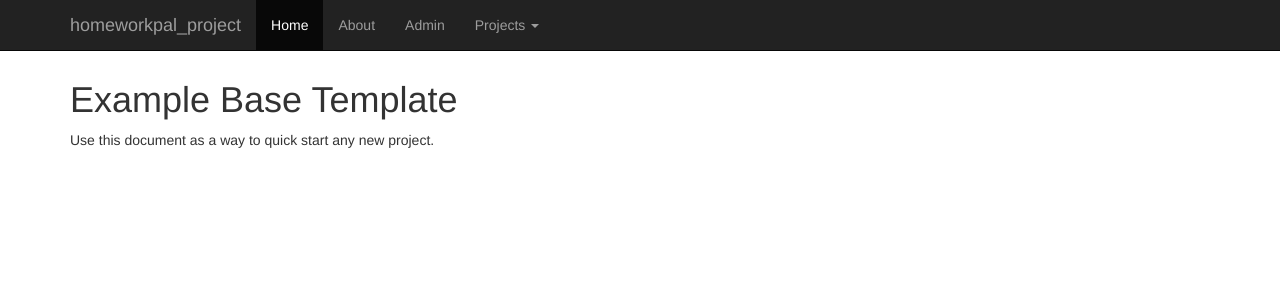
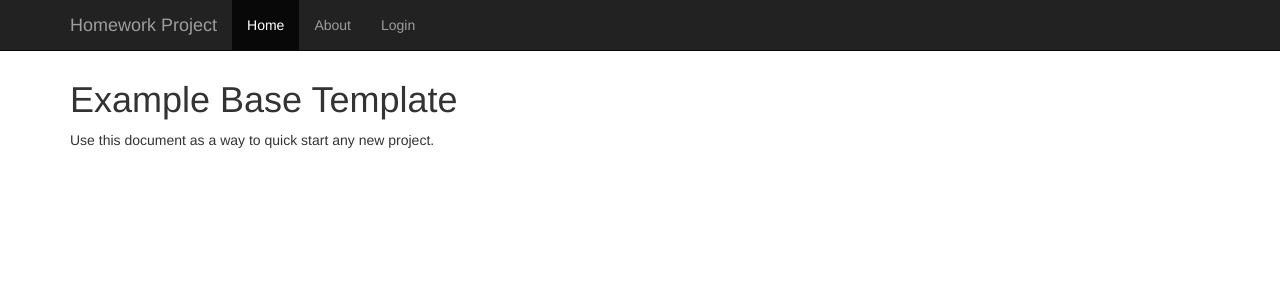
Before and after one commit to luiscberrocal/homeworkpal, a Django app: page / in a window 1280 px wide. Shown: the top 300 px of the page. Run offline with Django 3.2, Linux system fonts and the light colour scheme; parts of the project's set-up code (start-up, migrations or seed data) failed here and were passed over; some libraries are stand-ins or nearby versions.

Commit message:
Protected view with login required

```diff
--- a/homeworkpal_project/homeworkpal_project/urls.py
+++ b/homeworkpal_project/homeworkpal_project/urls.py
@@ -2,7 +2,7 @@ from django.conf.urls import patterns, include, url
 from django.conf.urls.static import static
 from django.conf import settings
 from django.views.generic import TemplateView
-
+from django.contrib.auth.views import login
 # Uncomment the next two lines to enable the admin:
 from django.contrib import admin
 import homework
@@ -21,6 +21,9 @@ urlpatterns = patterns('',
                        url(r'^admin/', include(admin.site.urls)),
                        url(r'^homework/', include('homework.urls')),
                        url(r'^projects/', include('project_admin.urls', namespace='project')),
+                       url(r'^accounts/login/$', 'django.contrib.auth.views.login',
+                           {'template_name': 'admin/login.html'}, name='login'),
+                       url(r'^accounts/logout/$', 'django.contrib.auth.views.logout', name='logout'),
                        )
 
 # Uncomment the next line to serve media files in dev.
--- a/homeworkpal_project/templates/base.html
+++ b/homeworkpal_project/templates/base.html
@@ -39,12 +39,13 @@
                 <span class="icon-bar"></span>
                 <span class="icon-bar"></span>
             </button>
-            <a class="navbar-brand" href="#">homeworkpal_project</a>
+            <a class="navbar-brand" href="#">Homework Project</a>
         </div>
         <div class="collapse navbar-collapse">
             <ul class="nav navbar-nav">
                 <li class="active"><a href="/">Home</a></li>
                 <li><a href="#about">About</a></li>
+                {% if user.is_authenticated %}
                 <li><a href="/admin">Admin</a></li>
                 <li class="dropdown">
                     <a href="#" class="dropdown-toggle" data-toggle="dropdown" role="button" aria-haspopup="true"
@@ -55,6 +56,10 @@
                         <li><a href="{% url 'project:project_create' %}">Add Project</a></li>
                     </ul>
                 </li>
+                <li><a href="{% url 'logout' %}?next=/">Logout {{ user.username }}</a></li>
+                {% else %}
+                 <li><a href="{% url 'login' %}?next=/">Login</a></li>
+                {% endif %}
             </ul>
         </div>
         <!--/.nav-collapse -->
```
Also changed, not shown: homeworkpal_project/project_admin/views.py (+6 -5 lines).
